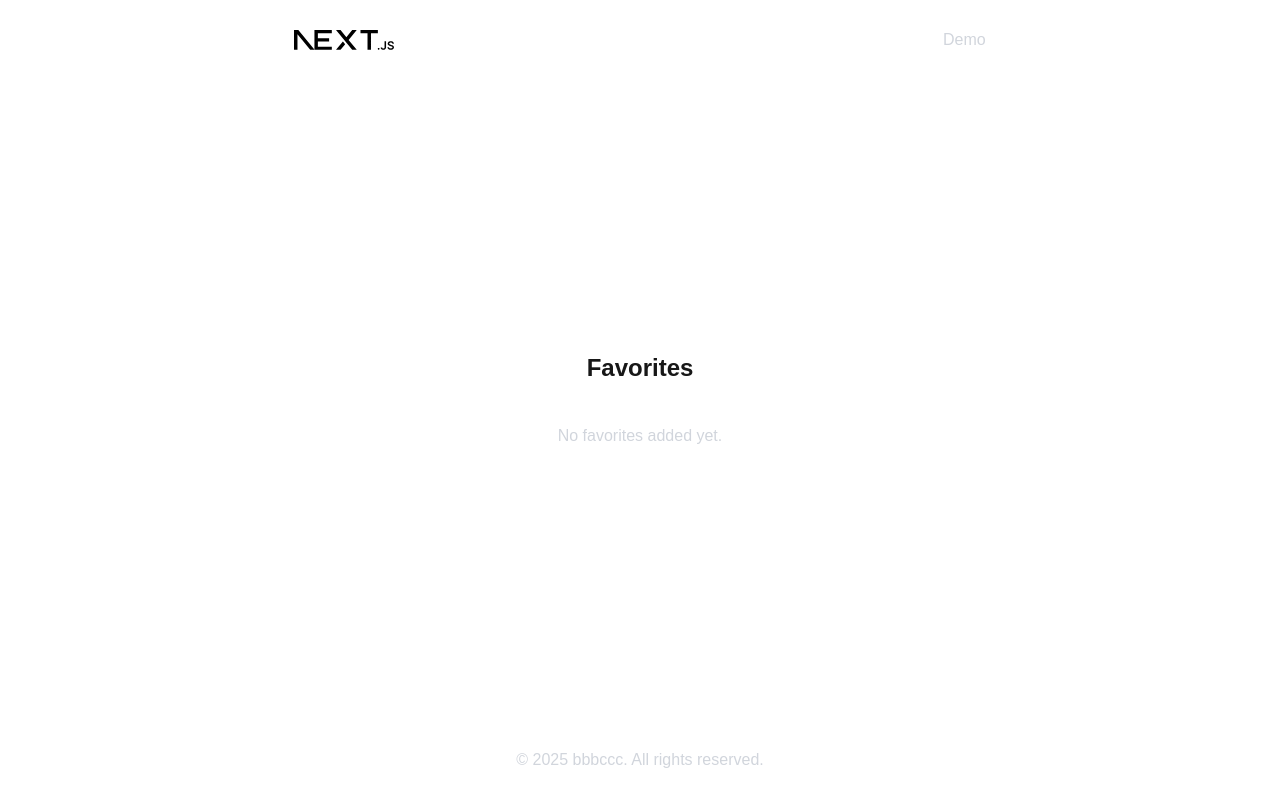
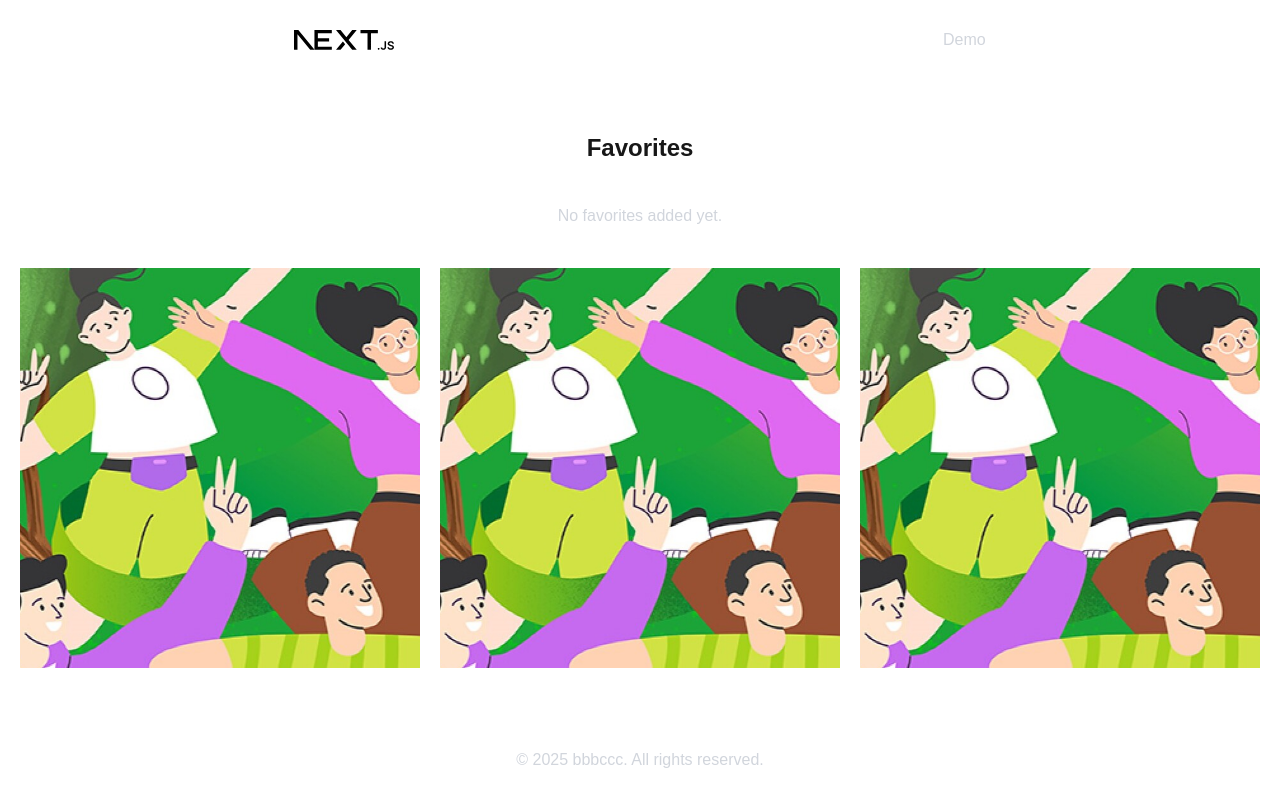
Before and after one commit to tangtang1b1b/nextjs-tailwind-ts, a Next.js app: page /favorites in a window 1280 px wide. Built offline with nearby package versions, Linux system fonts and the light colour scheme.

Commit message:
✨ 新增: 更新 Favorites 頁面，顯示圖片佈局以提升視覺效果；整合圖片顯示結構，確保在不同螢幕尺寸下的響應式設計。

```diff
--- a/src/app/favorites/page.tsx
+++ b/src/app/favorites/page.tsx
@@ -1,8 +1,42 @@
+import Image from 'next/image'
+
 export default function FavoritesPage() {
   return (
     <section className="flex min-h-[calc(100vh-160px)] flex-col items-center justify-center gap-10">
       <h1 className="text-2xl font-bold">Favorites</h1>
       <p className="text-gray-300">No favorites added yet.</p>
+      <div className="grid w-full max-w-[1280px] grid-cols-1 gap-5 px-5 md:grid-cols-2 lg:grid-cols-3">
+        <div className="relative aspect-square">
+          <Image
+            src="/images/og_image.jpg"
+            alt="Favorite Image"
+            fill
+            sizes="(min-width: 1024px) 33.3vw, (min-width: 768px) 50vw, 100vw"
+            className="object-cover"
+            priority
+          />
+        </div>
+        <div className="relative aspect-square">
+          <Image
+            src="/images/og_image.jpg"
+            alt="Favorite Image"
+            fill
+            sizes="(min-width: 1024px) 33.3vw, (min-width: 768px) 50vw, 100vw"
+            className="object-cover"
+            priority
+          />
+        </div>
+        <div className="relative aspect-square">
+          <Image
+            src="/images/og_image.jpg"
+            alt="Favorite Image"
+            fill
+            sizes="(min-width: 1024px) 33.3vw, (min-width: 768px) 50vw, 100vw"
+            className="object-cover"
+            priority
+          />
+        </div>
+      </div>
     </section>
   )
 }
```
